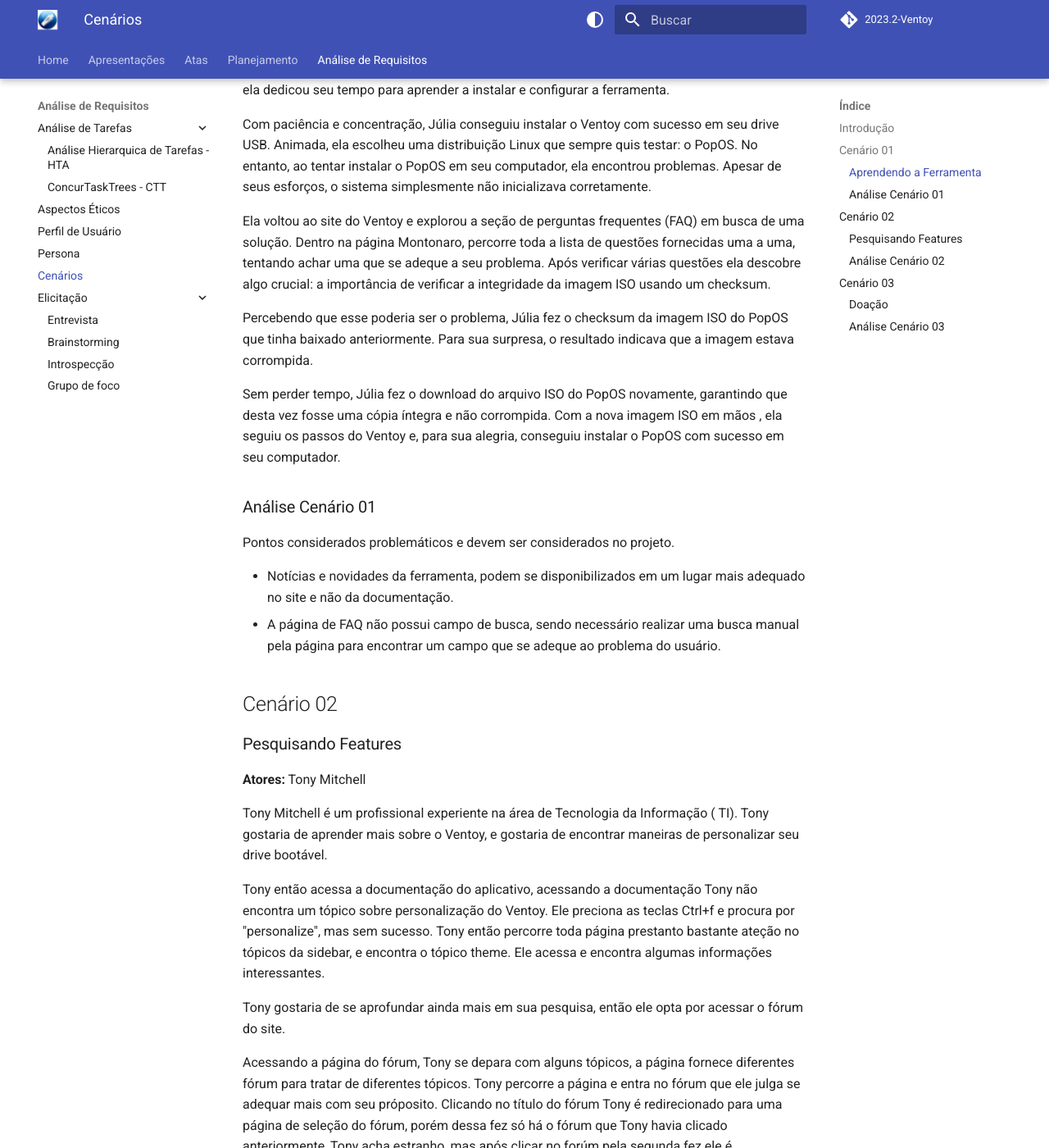
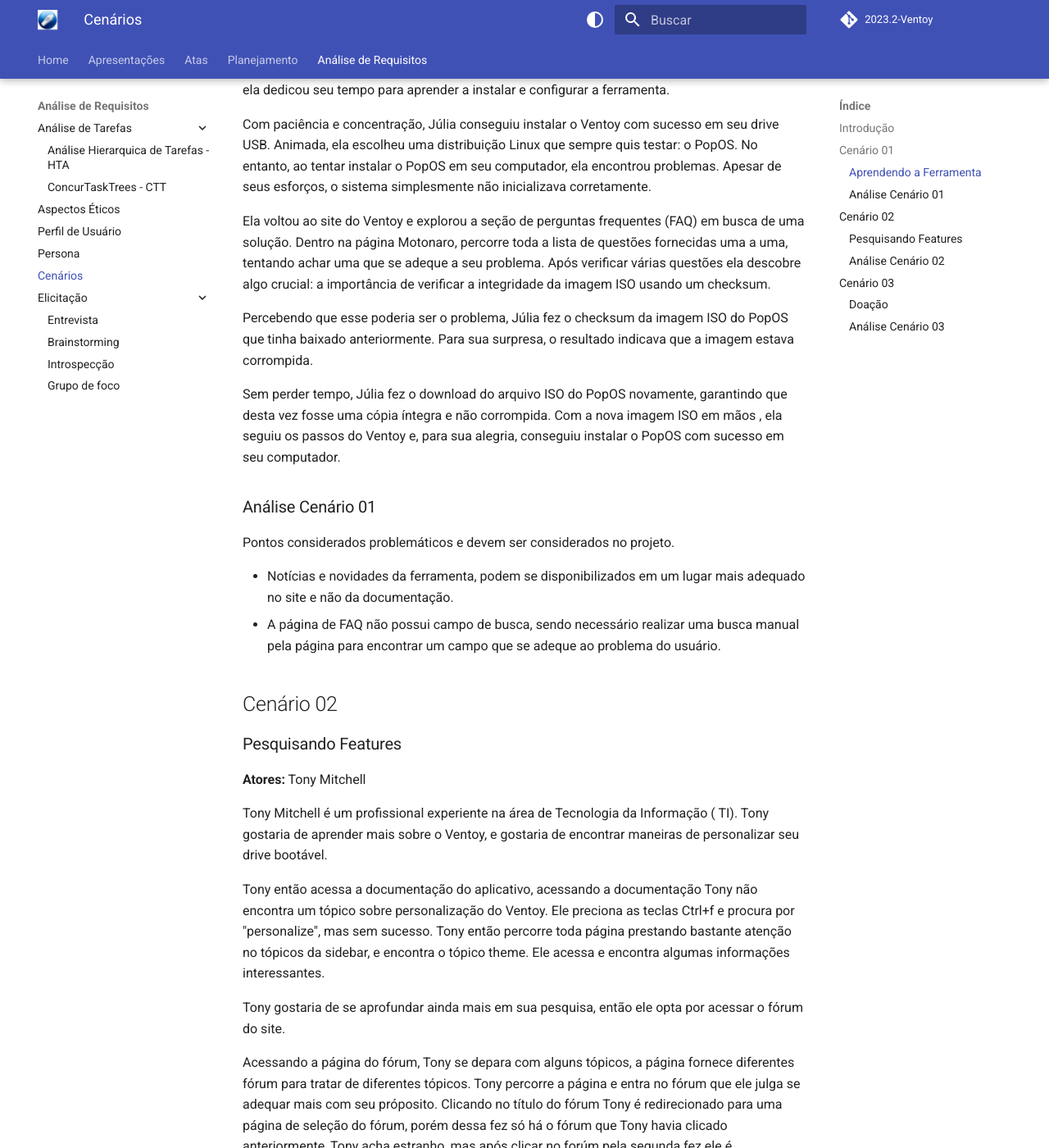
Before and after one commit to Interacao-Humano-Computador/2023.2-Ventoy, an MkDocs documentation site: the page built from docs/AnaliseDeRequisitos/cenarios.md, in a window 1280 px wide and 1400 px high, scrolled down 760 px. Shown: the whole window at 82% size. Built offline with MkDocs 1.6.1 and Material for MkDocs 9.7.7, drawn with Linux system fonts in a browser that asks for light colours; comment, search, counter and statistics services are not loaded; some of the changed text lies outside the part shown.

Commit message:
Update cenarios.md

```diff
--- a/docs/AnaliseDeRequisitos/cenarios.md
+++ b/docs/AnaliseDeRequisitos/cenarios.md
@@ -15,7 +15,7 @@
 
 **Ator:** Júlia Motonaro
 
-Júlia Montonaro é uma estudante dedicada de Engenharia de Software, sempre curiosa
+Júlia Motonaro é uma estudante dedicada de Engenharia de Software, sempre curiosa
 para aprender algo novo. Durante as férias, ela decidiu explorar o mundo das distribuições
 Linux e testar diferentes sistemas operacionais em seu computador. Ela decide utilizar o
 Ventoy, para criar um drive USB inicializável com várias imagens ISO de sistemas operacionais.
@@ -34,7 +34,7 @@
 Apesar de seus esforços, o sistema simplesmente não inicializava corretamente.
 
 Ela voltou ao site do Ventoy e explorou a seção de perguntas frequentes (FAQ) em busca
-de uma solução. Dentro na página Montonaro, percorre toda a lista de questões fornecidas
+de uma solução. Dentro na página Motonaro, percorre toda a lista de questões fornecidas
 uma a uma, tentando achar uma que se adeque a seu problema. Após verificar várias questões
 ela descobre algo crucial: a importância de verificar a integridade da imagem ISO usando um checksum.
 
@@ -68,7 +68,7 @@
 
 Tony então acessa a documentação do aplicativo, acessando a documentação Tony não encontra um tópico
 sobre personalização do Ventoy. Ele preciona as teclas Ctrl+f e procura por "personalize", mas sem sucesso.
-Tony então percorre toda página prestanto bastante ateção no tópicos da sidebar, e encontra o tópico theme.
+Tony então percorre toda página prestando bastante atenção no tópicos da sidebar, e encontra o tópico theme.
 Ele acessa e encontra algumas informações interessantes.
 
 Tony gostaria de se aprofundar ainda mais em sua pesquisa, então ele opta por acessar o fórum do
```
Also changed, not shown: other parts of docs/AnaliseDeRequisitos/cenarios.md (+2 -2 lines).
